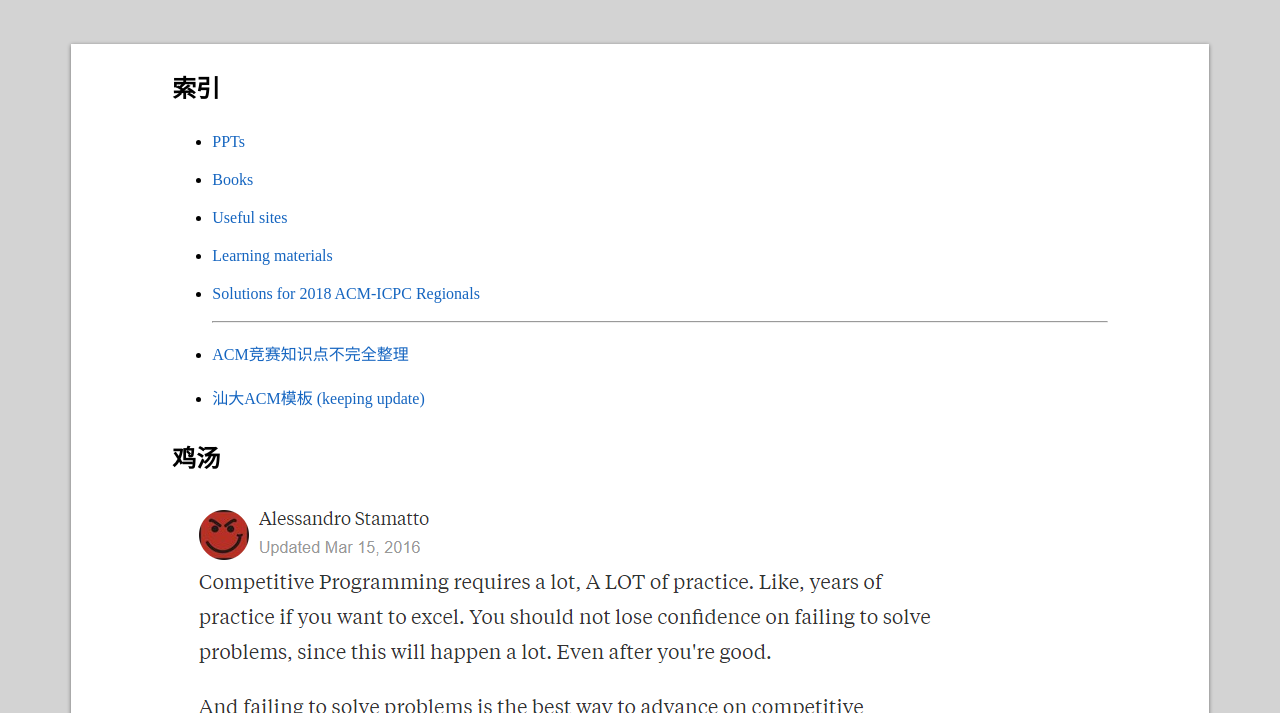
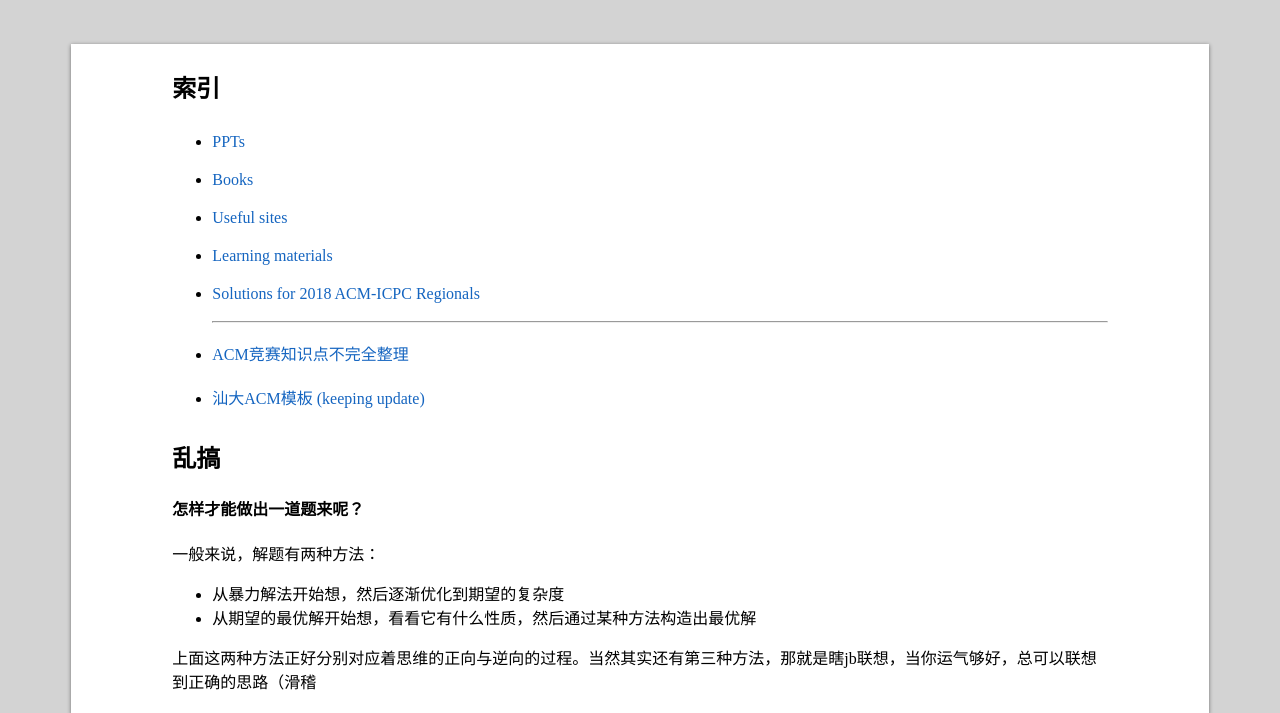
Before and after one commit to jpswing/STU-ACM-site, a plain HTML site: page index.html in a window 1280 px wide. Shown: the part 87-800 px from the top of the page. Drawn offline with Linux system fonts and the light colour scheme.

Commit message:
fucking update

```diff
--- a/index.html
+++ b/index.html
@@ -10,18 +10,29 @@
 <div class="main">
 <h2>索引</h2>
 <ul>
-	<li><a href="PPTs/">PPTs</a></li>
+    <li><a href="PPTs/">PPTs</a></li>
     <li><a href="books/">Books</a></li>
     <li><a href="sites.html">Useful sites</a></li>
-	<li><a href="materials/">Learning materials</a></li>
+    <li><a href="materials/">Learning materials</a></li>
     <li><a href="solutions/">Solutions for 2018 ACM-ICPC Regionals</a></li>
     <hr/>
     <li><a href="others/ACM竞赛.pdf">ACM竞赛知识点不完全整理</a></li>
     <li><a href="others/汕头大学 ACM 模板.pdf">汕大ACM模板 (keeping update)</a></li>
 </ul>
+<!--
 <h2>鸡汤</h2>
 <img src="pics/soup2.png" alt="fucking campus network">
 <img src="pics/soup1.png" alt="fucking campus network">
+-->
+<h2>乱搞</h2>
+<h4>怎样才能做出一道题来呢？</h4>
+<p>一般来说，解题有两种方法：
+<ul>
+    <li>从暴力解法开始想，然后逐渐优化到期望的复杂度</li>
+    <li>从期望的最优解开始想，看看它有什么性质，然后通过某种方法构造出最优解</li>
+</ul>
+上面这两种方法正好分别对应着思维的正向与逆向的过程。当然其实还有第三种方法，那就是瞎jb联想，当你运气够好，总可以联想到正确的思路（滑稽
+</p>
 </div>
 <p>Special Thanks: hzt</p>
 </body>
```
Also changed, not shown: 1 other file.
